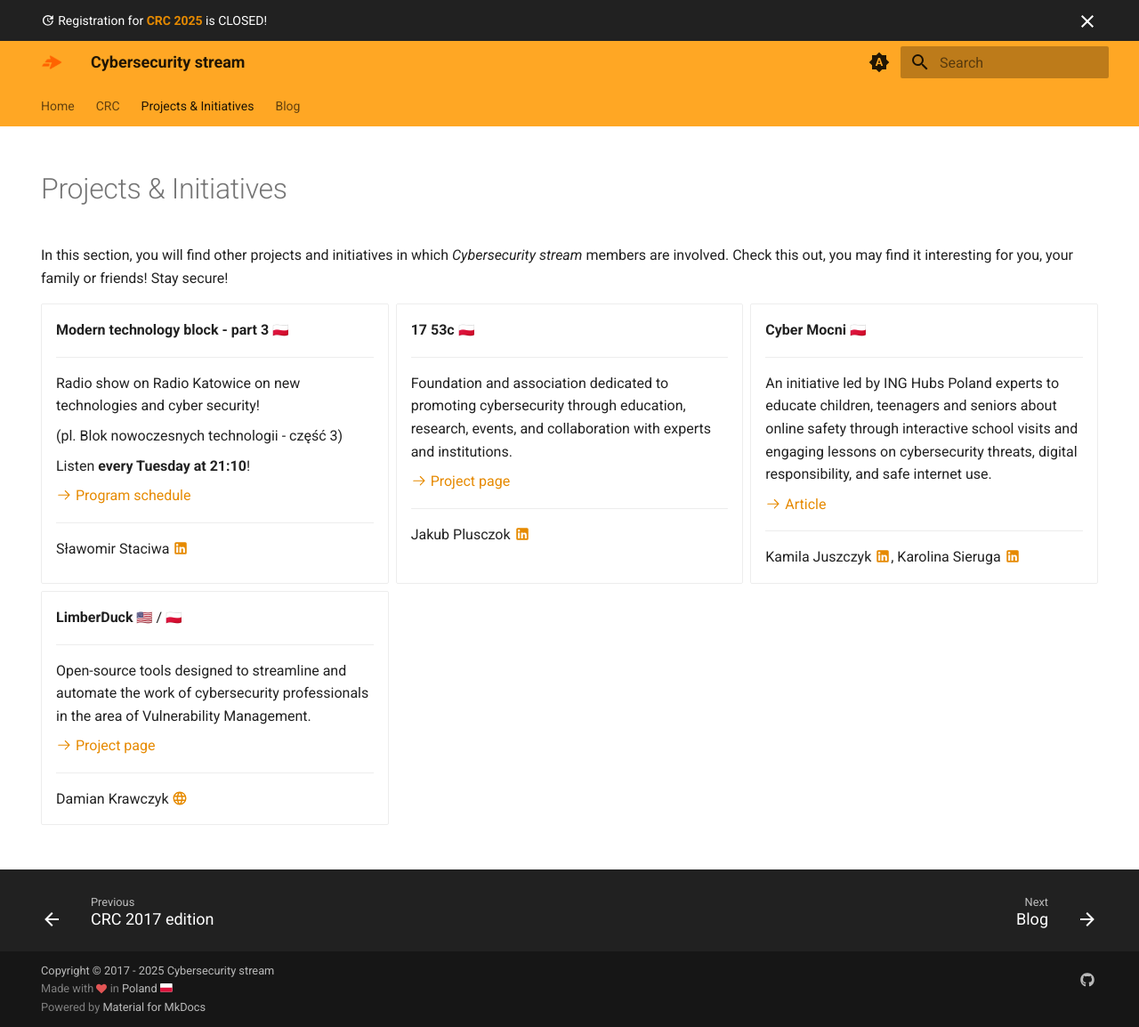
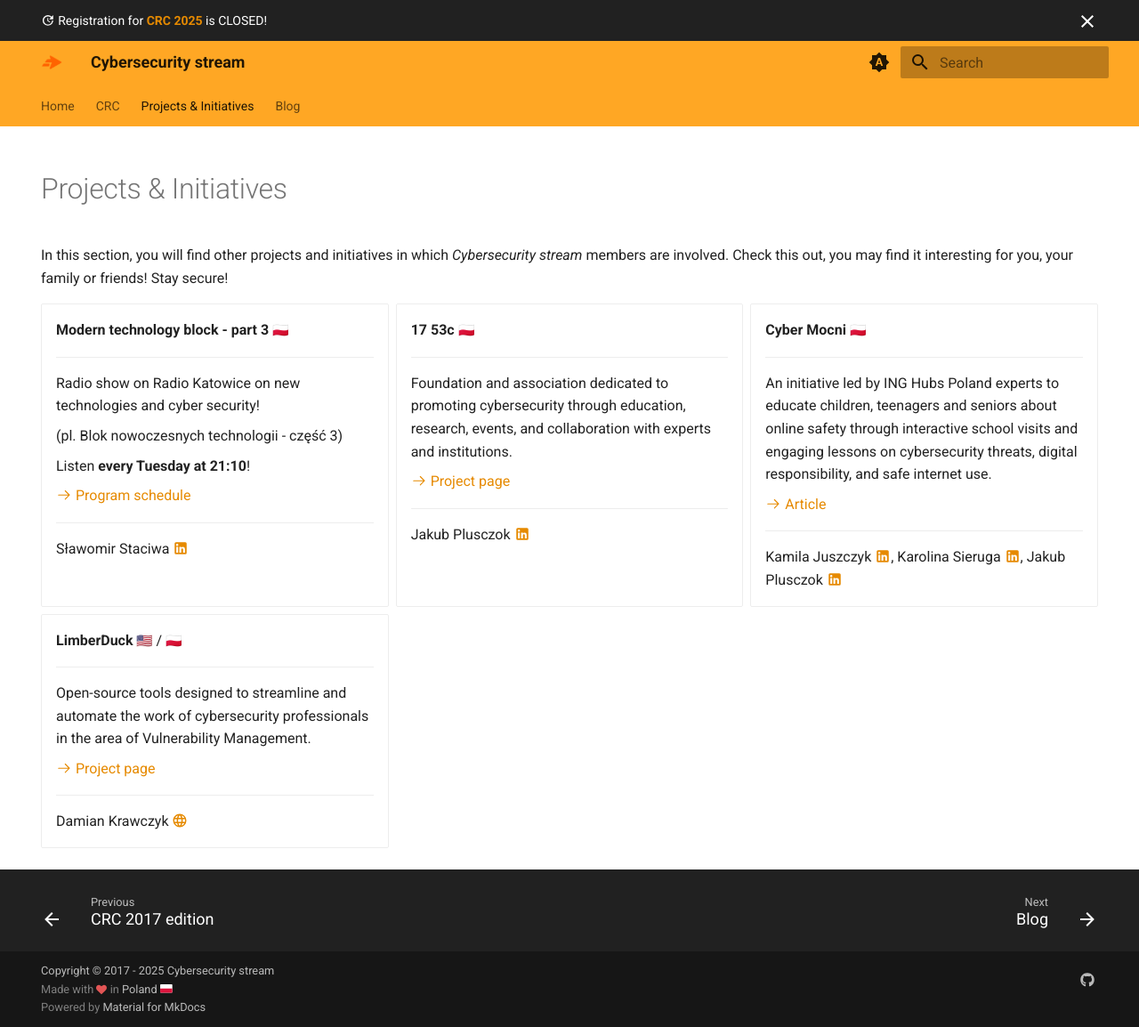
Before and after one commit to cybersecuritystream/cybersecuritystream.github.io, an MkDocs documentation site: the page built from docs/projects-initiatives/index.md, in a window 1280 px wide and 1154 px high. Shown: the whole window at 89% size. Built offline with MkDocs 1.6.1 and Material for MkDocs 9.7.7, drawn with Linux system fonts in a browser that asks for light colours; emoji names are drawn with the system emoji font.

Commit message:
Cyber Mocni + JaPl

```diff
--- a/docs/projects-initiatives/index.md
+++ b/docs/projects-initiatives/index.md
@@ -53,7 +53,8 @@
     ---
 
     Kamila Juszczyk [:material-linkedin:][kamila-juszczyk-in],
-    Karolina Sieruga [:material-linkedin:][karolina-sieruga-in]
+    Karolina Sieruga [:material-linkedin:][karolina-sieruga-in],
+    Jakub Plusczok [:material-linkedin:][jakub-plusczok-in]
 
 -   __LimberDuck__ :flag_us: / :flag_pl:
 
```
